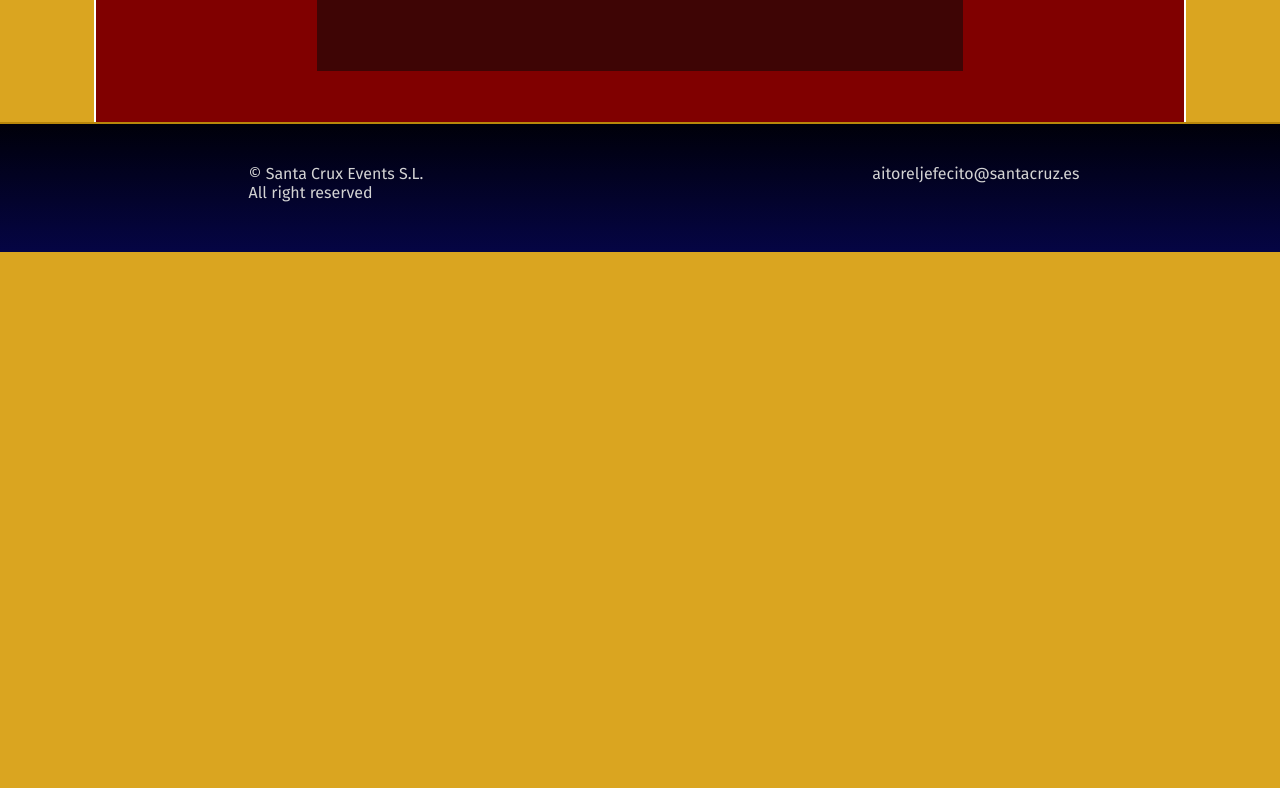
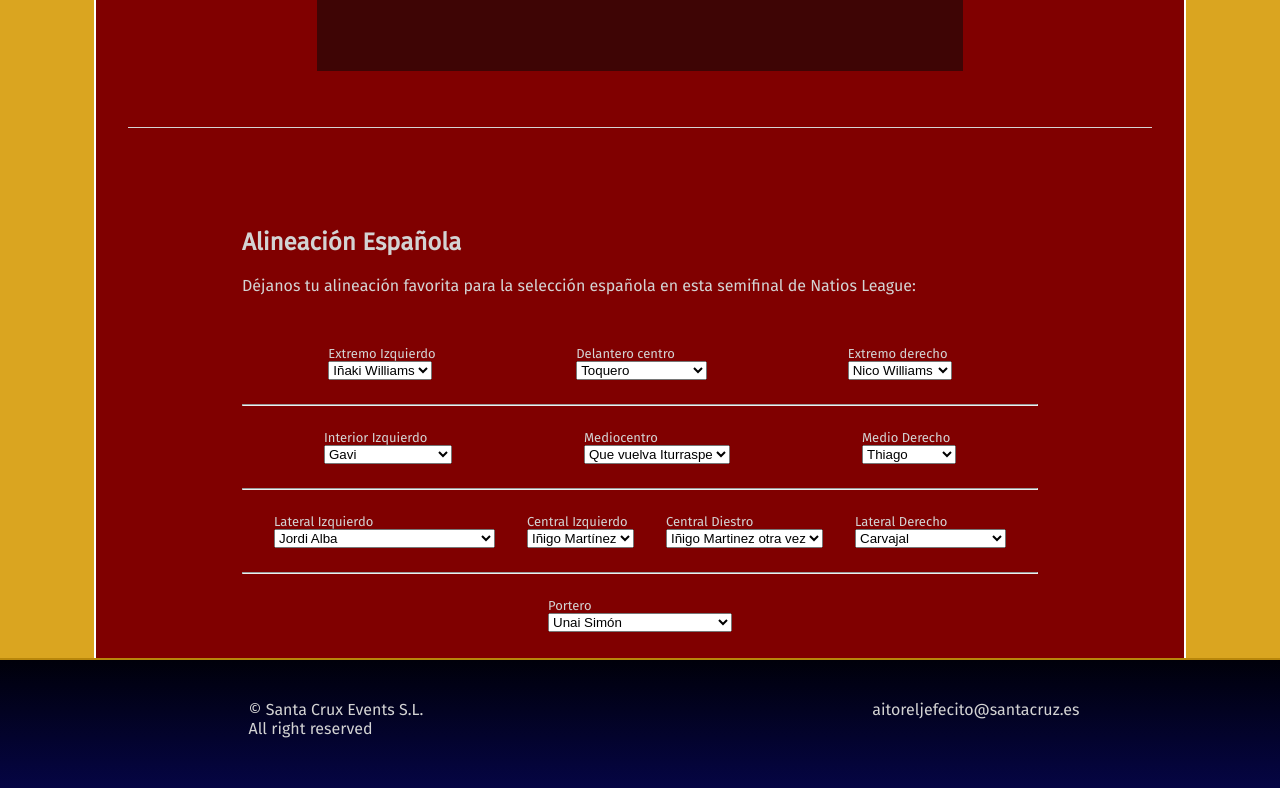
Before and after one commit to pedromst94/pedromst94.github.io, a plain HTML site: page santaCruz.html in a window 1280 px wide. Shown: the part 4868-5656 px from the top of the page. Before the commit the page ends 5120 px from the top, so only its background shows below. Drawn offline with Linux system fonts and the light colour scheme; a web font is replaced by a local one.

Commit message:
Add files via upload
alineacion añadida

```diff
--- a/resources/SC_style.css
+++ b/resources/SC_style.css
@@ -507,3 +507,27 @@ footer {
         border: 1rem solid black;
     }
 }
+
+.alineacion {
+    margin: 3rem auto;
+
+}
+
+.formacion {
+    display: flex;
+    justify-content: space-around;
+    flex-wrap: wrap;
+    padding: 1rem;
+}
+
+.jugador {
+    font-size: small;
+    margin: 0 1rem;
+}
+
+@media only screen and (max-width: 480px) {
+    .formacion {
+        flex-direction: column;
+        flex-wrap: nowrap;
+    }
+}
--- a/santaCruz.html
+++ b/santaCruz.html
@@ -204,6 +204,98 @@
             </div>
 
         </div>
+        <div class="alineacion">
+            <h2>Alineación Española</h2>
+            <p>Déjanos tu alineación favorita para la selección española en esta semifinal de Natios League:</p>
+            <br>
+            <div class="formacion">
+                <div class="jugador">
+                    <label for="DI">Extremo Izquierdo</label> <br>
+                    <select name="DI" id="DI">
+                        <option value="iwilliams">Iñaki Williams</option>
+                        <option value="garrincha">Garrincha</option>
+                    </select>
+                </div>
+                <div class="jugador">
+                    <label for="DC">Delantero centro</label> <br>
+                    <select name="DC" id="DC">
+                        <option value="toquero">Toquero</option>
+                        <option value="aduriz">Que vuelva Aduriz</option>
+                        <option value="iwilliams2">Iñaki Williams</option>
+                    </select>
+                </div>
+                <div class="jugador">
+                    <label for="DD">Extremo derecho</label> <br>
+                    <select name="DD" id="DD">
+                        <option value="nwilliams">Nico Williams</option>
+                        <option value="iwlliams3">Iñaki Williams</option>
+                    </select>
+                </div>
+            </div> <hr>
+            <div class="formacion">
+                <div class="jugador">
+                    <label for="MI">Interior Izquierdo </label> <br>
+                    <select name="MI" id="MI">
+                        <option value="gavi">Gavi</option>
+                        <option value="pedro">Pedri</option>
+                        <option value="beñat">Que vuelva Beñat</option>
+                    </select>
+                </div>
+                <div class="jugador">
+                    <label for="MC">Mediocentro</label> <br>
+                    <select name="MC" id="MC">
+                        <option value="iturraspe">Que vuelva Iturraspe</option>
+                    </select>
+                </div>
+                <div class="jugador">
+                        <label for="MD">Medio Derecho</label><br>
+                        <select name="MD" id="MD">
+                            <option value="thiago">Thiago</option>
+                            <option value="merino">M. Merino</option>
+                            <option value="vesga">Vesga</option>
+                            <option value="garcia">Dani García</option>
+                        </select>
+                </div>
+            </div> <hr>
+            <div class="formacion">
+                <div class="jugador">
+                    <label for="LI">Lateral Izquierdo</label> <br>
+                    <select name="LI" id="LI">
+                        <option value="jalba">Jordi Alba</option>
+                        <option value="rcarlos">Nacionalicemos a Roberto Carlos</option>
+                    </select>
+                </div>
+                <div class="jugador">
+                    <label for="CI">Central Izquierdo</label> <br>
+                    <select name="CI" id="CI">
+                        <option value="martinez">Iñigo Martínez</option>
+                    </select>
+                </div>
+                <div class="jugador">
+                    <label for="CD">Central Diestro</label> <br>
+                    <select name="CD" id="CD">
+                        <option value="martinez2">Iñigo Martinez otra vez</option>
+                    </select>
+                </div>
+                <div class="jugador">
+                    <label for="LD">Lateral Derecho</label> <br>
+                    <select name="LD" id="LD">
+                        <option value="carvajal">Carvajal</option>
+                        <option value="camacho">Que vuelva Camacho</option>
+                    </select>
+                </div>
+            </div> <hr>
+            <div class="formacion">
+                <div class="jugador">
+                    <label for="POR">Portero</label> <br>
+                    <select name="POR" id="POr">
+                        <option value="simon">Unai Simón</option>
+                        <option value="Kepa">Kepa</option>
+                        <option value="suplente">El otro suplente del Athletic</option>
+                    </select>
+                </div>
+            </div>
+        </div>
     </div>
     <footer>
         <p class="left">&copy Santa Crux Events S.L. <br>
```
